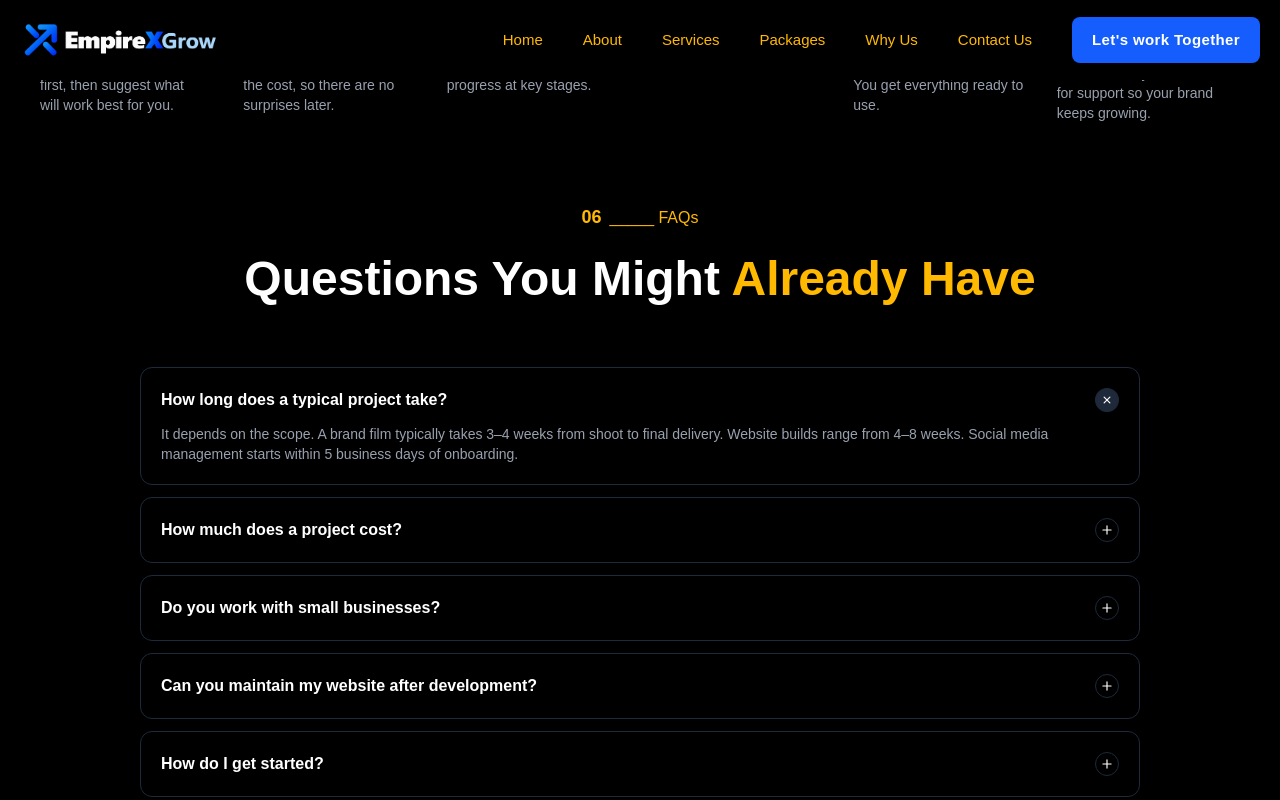
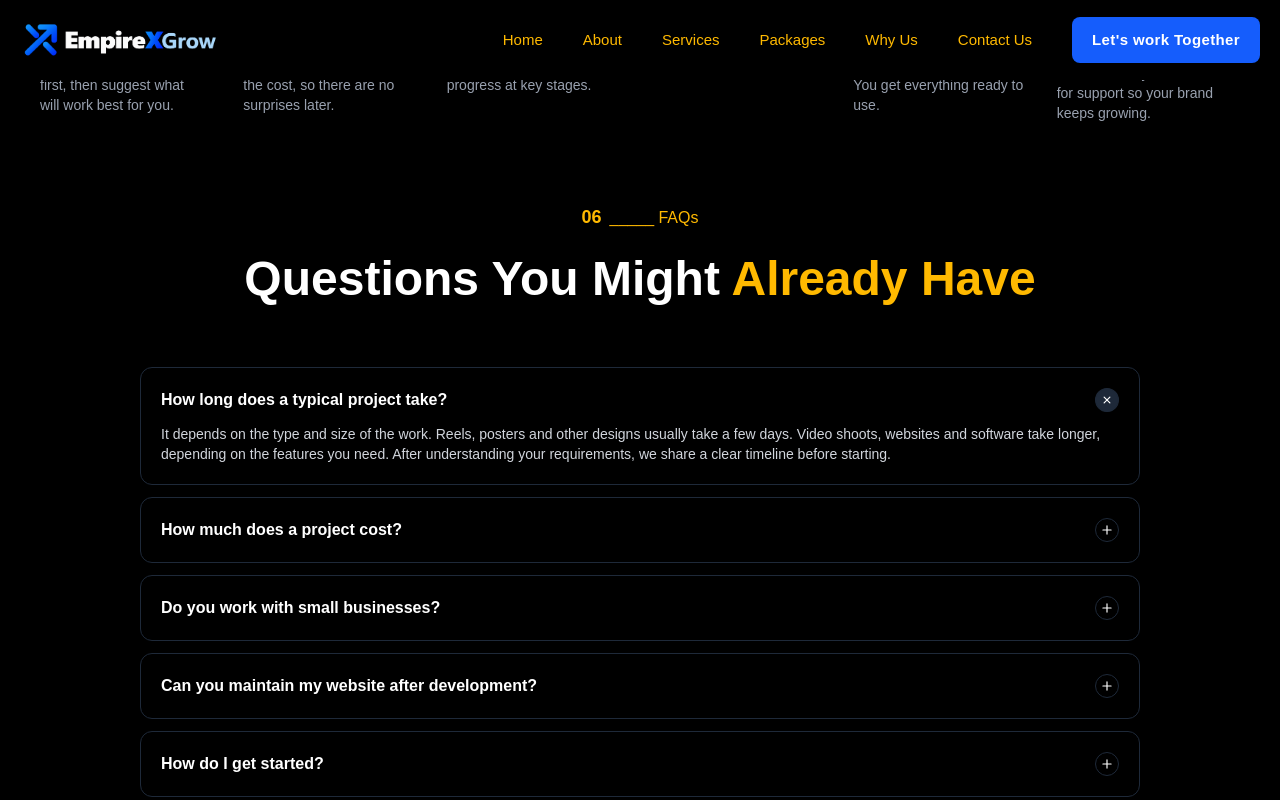
Before and after one commit to sahil6674/empire-x-grow, a Next.js app: page / in a window 1280 px wide. Both pictures are taken after a click on the element 640 px from the left and 6312 px from the top of the page. Shown: the part 5912-6712 px from the top of the page. Built offline with nearby package versions, Linux system fonts and the light colour scheme.

Commit message:
FAQs updated

```diff
--- a/app/_components/sections/Faq.tsx
+++ b/app/_components/sections/Faq.tsx
@@ -17,33 +17,34 @@ const Faq = () => {
         {
             question: "How long does a typical project take?",
             answer:
-                "It depends on the scope. A brand film typically takes 3–4 weeks from shoot to final delivery. Website builds range from 4–8 weeks. Social media management starts within 5 business days of onboarding.",
+                "It depends on the type and size of the work. Reels, posters and other designs usually take a few days. Video shoots, websites and software take longer, depending on the features you need. After understanding your requirements, we share a clear timeline before starting.",
         },
         {
             question: "How much does a project cost?",
             answer:
-                "Project pricing depends on the scope, requirements, and timeline. We discuss your needs first and then provide a clear quote.",
+                "Our social media plans start at ₹15,000 per month, and you can see all packages in the Packages section. For websites, software and custom work, the price depends on the features you need. Tell us your requirements and we will share a clear quote with no hidden charges.",
         },
         {
             question: "Do you work with small businesses?",
             answer:
-                "Yes. We work with businesses of different sizes and can tailor the project according to your requirements.",
+                "Yes. We work with startups, local shops, schools, clinics and growing brands. Our packages are made to be affordable, and we can adjust the work to fit your budget.",
         },
         {
             question: "Can you maintain my website after development?",
             answer:
-                "Yes. We can provide ongoing website maintenance, updates, hosting support, and other technical assistance.",
+                "Yes. Every website and software project includes free support after launch, and we also offer yearly maintenance for updates, fixes and technical help.",
         },
         {
             question: "How do I get started?",
             answer:
-                "Simply contact us and tell us about your project. We will discuss your requirements, timeline, and next steps.",
+                "Simply call or WhatsApp us and tell us about your business and what you need. We will suggest the best plan, share the timeline and price, and start work once you are happy with it.",
         },
         {
             question: "Do you provide custom solutions?",
             answer:
-                "Yes. Our solutions are customized according to your business goals, audience, and project requirements.",
+                "Yes. Along with our packages, we build custom websites and software such as school, college, hospital and shop management systems, designed around how your business works.",
         },
+
     ];
 
     return (
@@ -65,8 +66,8 @@ const Faq = () => {
                     >
                         <Plus
                             className={`absolute top-5 right-5 size-6 rounded-full border border-gray-800 p-1 transition-transform duration-300 ${openIndex === index
-                                    ? "rotate-45 bg-gray-800"
-                                    : "rotate-0"
+                                ? "rotate-45 bg-gray-800"
+                                : "rotate-0"
                                 }`}
                         />
 
@@ -76,11 +77,11 @@ const Faq = () => {
 
                         <div
                             className={`overflow-hidden transition-all duration-300 ease-in-out ${openIndex === index
-                                    ? "max-h-40 opacity-100"
-                                    : "max-h-0 opacity-0"
+                                ? "max-h-40 opacity-100"
+                                : "max-h-0 opacity-0"
                                 }`}
                         >
-                            <h6 className="mt-3 text-sm text-gray-400">
+                            <h6 className="mt-3 text-sm text-gray-300">
                                 {faq.answer}
                             </h6>
                         </div>
```
